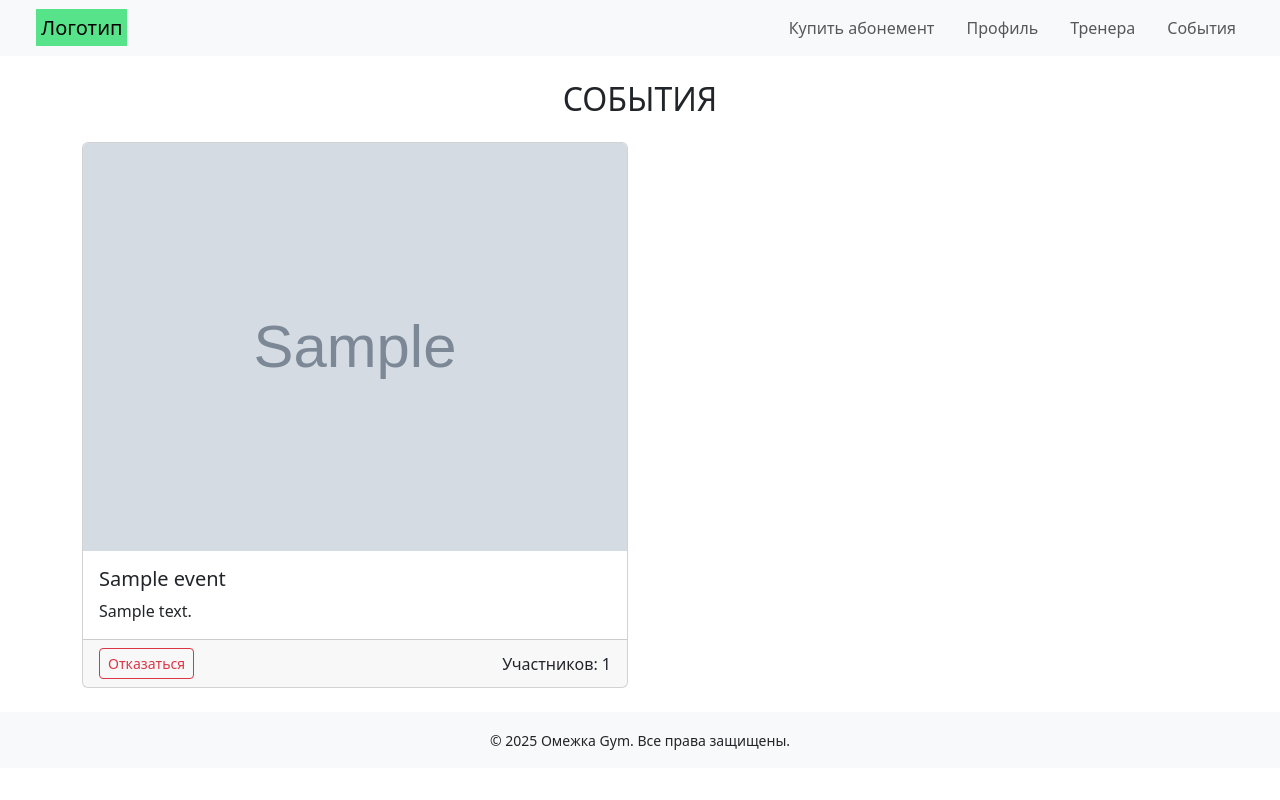
After one commit to vosemodindva/my-proj-gym, a Django app: page /events/ in a window 1280 px wide. The commit adds this page. Run offline with Django 5.2, Linux system fonts and the light colour scheme; a user stored in the database is signed in; tables that the repository leaves empty hold one stand-in row (values such as "Sample post"); grey boxes marked "Sample" are stand-in pictures.

Commit message:
[#6] Сделать страницу с событиями с возможностью откликаться на событие и просмотр количества участников

```diff
--- a/gym-app/backend/GymApp/admin.py
+++ b/gym-app/backend/GymApp/admin.py
@@ -1,5 +1,8 @@
 from django.contrib import admin
-from .models import Membership, UserMembership
+from .models import Membership, UserMembership, Event
 
 admin.site.register(Membership)
 admin.site.register(UserMembership)
+@admin.register(Event)
+class EventAdmin(admin.ModelAdmin):
+    list_display = ('title', 'participant_count')
--- a/gym-app/backend/GymApp/models.py
+++ b/gym-app/backend/GymApp/models.py
@@ -27,3 +27,15 @@ class UserMembership(models.Model):
     def days_remaining(self):
         delta = self.valid_until - now()
         return max(delta.days, 0)  # не будет показывать отрицательное значение
+
+class Event(models.Model):
+    title = models.CharField(max_length=100)
+    description = models.TextField()
+    image = models.ImageField(upload_to='event_images/')
+    participants = models.ManyToManyField(User, blank=True)
+
+    def __str__(self):
+        return self.title
+
+    def participant_count(self):
+        return self.participants.count()
--- a/gym-app/backend/GymApp/templates/GymApp/base.html
+++ b/gym-app/backend/GymApp/templates/GymApp/base.html
@@ -7,12 +7,16 @@
 </head>
 <body>
 
-<!-- 🔼 Header -->
 <nav class="navbar navbar-expand-lg navbar-light bg-light px-4">
-    <a class="navbar-brand" href="{% url 'home' %}"><span style="background-color: #57e389; padding: 5px;">Логотип</span></a>
-    <div class="collapse navbar-collapse">
-        <ul class="navbar-nav ms-auto">
-            <li class="nav-item"><a class="nav-link" href="{% url 'purchase' %}">Купить абонемент</a></li>
+    <div class="container-fluid">
+        <a class="navbar-brand me-3" href="{% url 'home' %}">
+            <span style="background-color: #57e389; padding: 5px;">Логотип</span>
+        </a>
+
+        <ul class="navbar-nav d-flex flex-row gap-3">
+            <li class="nav-item">
+                <a class="nav-link" href="{% url 'purchase' %}">Купить абонемент</a>
+            </li>
             <li class="nav-item">
                 {% if user.is_authenticated %}
                     <a class="nav-link" href="{% url 'profile' %}">Профиль</a>
@@ -20,18 +24,23 @@
                     <a class="nav-link" href="{% url 'login' %}">Профиль</a>
                 {% endif %}
             </li>
-            <li class="nav-item"><a class="nav-link" href="{% url 'trainers' %}">Тренера</a></li>
+            <li class="nav-item">
+                <a class="nav-link" href="{% url 'trainers' %}">Тренера</a>
+            </li>
+            {% if user.is_authenticated %}
+            <li class="nav-item">
+                <a class="nav-link" href="{% url 'events' %}">События</a>
+            </li>
+            {% endif %}
         </ul>
     </div>
 </nav>
 
-<!-- 🔽 Main content -->
 <main class="container my-4">
     {% block content %}
     {% endblock %}
 </main>
 
-<!-- 🔻 Footer -->
 <footer class="bg-light text-center py-3 mt-auto">
     <small>© 2025 Омежка Gym. Все права защищены.</small>
 </footer>
--- /dev/null
+++ b/gym-app/backend/GymApp/templates/GymApp/events.html
@@ -0,0 +1,33 @@
+{% extends 'GymApp/base.html' %}
+{% block title %}События{% endblock %}
+
+{% block content %}
+<h2 class="text-center mb-4">СОБЫТИЯ</h2>
+
+<div class="row row-cols-1 row-cols-md-2 g-4">
+    {% for event in events %}
+    <div class="col">
+        <div class="card h-100">
+            <img src="{{ event.image.url }}" class="card-img-top" alt="Фото события">
+            <div class="card-body">
+                <h5 class="card-title">{{ event.title }}</h5>
+                <p class="card-text">{{ event.description }}</p>
+            </div>
+            <div class="card-footer d-flex justify-content-between align-items-center">
+                <form method="post" action="{% if user in event.participants.all %}{% url 'leave_event' event.id %}{% else %}{% url 'join_event' event.id %}{% endif %}">
+                    {% csrf_token %}
+                    <button type="submit" class="btn btn-sm {% if user in event.participants.all %}btn-outline-danger{% else %}btn-primary{% endif %}">
+                        {% if user in event.participants.all %}
+                            Отказаться
+                        {% else %}
+                            Принять участие
+                        {% endif %}
+                    </button>
+                </form>
+                <span>Участников: {{ event.participant_count }}</span>
+            </div>
+        </div>
+    </div>
+    {% endfor %}
+</div>
+{% endblock %}
--- a/gym-app/backend/GymApp/templates/GymApp/profile.html
+++ b/gym-app/backend/GymApp/templates/GymApp/profile.html
@@ -16,5 +16,6 @@
 {% else %}
     <p>У вас пока нет активного абонемента.</p>
 {% endif %}
-
+<hr>
+<a href="{% url 'logout' %}" class="btn btn-outline-danger">Выйти из аккаунта</a>
 {% endblock %}
--- a/gym-app/backend/GymApp/urls.py
+++ b/gym-app/backend/GymApp/urls.py
@@ -12,4 +12,7 @@ urlpatterns = [
     path('logout/', views.logout_view, name='logout'),
     path('trainers/', views.trainers_view, name='trainers'),
     path('buy/<int:membership_id>/', views.buy_membership, name='buy_membership'),
+    path('events/', views.event_list, name='events'),
+    path('events/join/<int:event_id>/', views.join_event, name='join_event'),
+    path('events/leave/<int:event_id>/', views.leave_event, name='leave_event'),
 ]
--- a/gym-app/backend/GymApp/views.py
+++ b/gym-app/backend/GymApp/views.py
@@ -1,13 +1,10 @@
 from django.http import HttpResponse
-from django.shortcuts import render
+from django.shortcuts import render, redirect, get_object_or_404
 from django.contrib.auth import authenticate, login, logout
 from django.contrib.auth.models import User
 from django.contrib.auth.decorators import login_required
-from .models import Membership
-from django.shortcuts import redirect
 from django.utils.timezone import now, timedelta
-from .models import UserMembership, Membership
-
+from .models import UserMembership, Membership, Event
 
 def home(request):
     memberships = Membership.objects.all()
@@ -99,3 +96,20 @@ def buy_membership(request, membership_id):
         }
     )
     return redirect('profile')
+
+@login_required
+def event_list(request):
+    events = Event.objects.all()
+    return render(request, 'GymApp/events.html', {'events': events})
+
+@login_required
+def join_event(request, event_id):
+    event = get_object_or_404(Event, id=event_id)
+    event.participants.add(request.user)
+    return redirect('events')
+
+@login_required
+def leave_event(request, event_id):
+    event = get_object_or_404(Event, id=event_id)
+    event.participants.remove(request.user)
+    return redirect('events')
--- a/gym-app/backend/GymProject/settings.py
+++ b/gym-app/backend/GymProject/settings.py
@@ -119,6 +119,8 @@ USE_TZ = True
 
 STATIC_URL = 'static/'
 LOGIN_URL = '/login/'
+MEDIA_URL = '/media/'
+MEDIA_ROOT = BASE_DIR / 'media'
 
 # Default primary key field type
 # https://docs.djangoproject.com/en/5.2/ref/settings/#default-auto-field
--- a/gym-app/backend/GymProject/urls.py
+++ b/gym-app/backend/GymProject/urls.py
@@ -16,8 +16,10 @@ Including another URLconf
 """
 from django.contrib import admin
 from django.urls import include, path
+from django.conf import settings
+from django.conf.urls.static import static
 
 urlpatterns = [
     path('admin/', admin.site.urls),
     path('', include('GymApp.urls')),  # подключаем urls из приложения GymApp
-]
+]+ static(settings.MEDIA_URL, document_root=settings.MEDIA_ROOT)
```
Also changed, not shown: gym-app/backend/GymApp/migrations/0004_event.py (added), gym-app/backend/media/event_images/maxresdefault.jpg (added).
